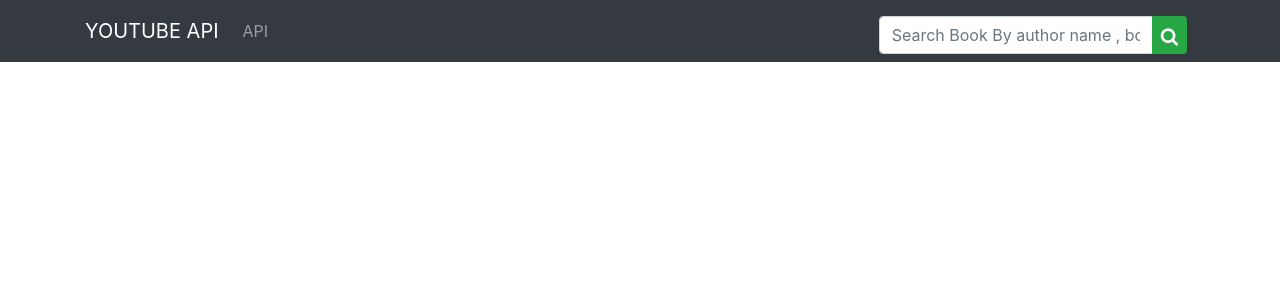
After one commit to samirpatil2000/famPayAssingment, a Django app: template templates/youtube/base.html in a window 1280 px wide. The commit adds this page. Shown: the top 300 px of the page. Run offline with Django 3.2, Linux system fonts and the light colour scheme; the template is opened without the code that fills it, so the values that code supplies are empty; some libraries are stand-ins or nearby versions.

Commit message:
bootstrap is added

```diff
--- /dev/null
+++ b/templates/youtube/a_head.html
@@ -0,0 +1,17 @@
+    {% load static %}
+    <meta charset="UTF-8" />
+    <meta name="viewport" content="width=device-width, initial-scale=1.0" />
+    <title>{% block title %} {% endblock title %}</title>
+
+    <link
+      rel="stylesheet"
+      href="https://stackpath.bootstrapcdn.com/bootstrap/4.4.1/css/bootstrap.min.css"
+    />
+    <link
+      rel="stylesheet"
+      href="https://stackpath.bootstrapcdn.com/font-awesome/4.7.0/css/font-awesome.min.css"
+    />
+    <script src="https://code.jquery.com/jquery-3.4.1.min.js"></script>
+    <script src="https://cdn.jsdelivr.net/npm/popper.js@1.16.0/dist/umd/popper.min.js"></script>
+    <script src="https://stackpath.bootstrapcdn.com/bootstrap/4.5.2/js/bootstrap.min.js"></script>
+{#    <link rel="stylesheet" href="{% static 'css/style.css' %}" />#}
--- /dev/null
+++ b/templates/youtube/a_navbar.html
@@ -0,0 +1,38 @@
+{% load static %}
+<nav class="navbar navbar-dark bg-dark navbar-expand-lg">
+      <div class="container">
+        <a href="{% url 'index' %}" class="navbar-brand">YOUTUBE API</a>
+        <button
+          class="navbar-toggler"
+          type="button"
+          data-toggle="collapse"
+          data-target="#navigation">
+            <span class="navbar-toggler-icon"></span>
+        </button>
+        <div class="collapse navbar-collapse" id="navigation">
+          <ul class="navbar-nav">
+            <li class="nav-item">
+              <a href="#" class="nav-link">
+                  API
+              </a>
+            </li>
+          </ul>
+          <form action="" class="inline-form mr-md-2 ml-auto">
+            <div class="input-group">
+              <input
+                required
+                type="text"
+                name="search_book"
+                placeholder="Search Book By author name , book name"
+                class="form-control mt-2"
+                action = ''/>
+              <div class="input-group-append">
+                <button type="submit" class="btn-success btn btn-sm mt-2">
+                  <i class="fa fa-search fa-lg"></i>
+                </button>
+              </div>
+            </div>
+          </form>
+        </div>
+      </div>
+    </nav>
--- /dev/null
+++ b/templates/youtube/base.html
@@ -0,0 +1,29 @@
+<!doctype html>
+{% load static %}
+<html lang="en">
+<head>
+    {% include 'youtube/a_head.html' %}
+    <title>{% block title %}{% endblock %}</title>
+</head>
+  <body>
+
+  {% include 'youtube/a_navbar.html' %}
+  <div class="container">
+       {% if messages %}
+        <div class="mt-0 pt-4">
+          {% for message in messages %}
+          <div class="alert alert-{{ message.tags }} alert-dismissible fade show" role="alert">
+            {{ message }}
+            <button type="button" class="close" data-dismiss="alert" aria-label="Close">
+              <span aria-hidden="true">&times;</span>
+            </button>
+          </div>
+          {% endfor %}
+        </div>
+      {% endif %}
+    {% block content %} {% endblock %}
+  </div>
+
+{#  {% include 'youtube/a_footer.html' %}#}
+  </body>
+</html>
```
Also changed, not shown: templates/youtube/a_footer.html (added, +64 -0 lines), templates/youtube/index.html (+6 -10 lines).
